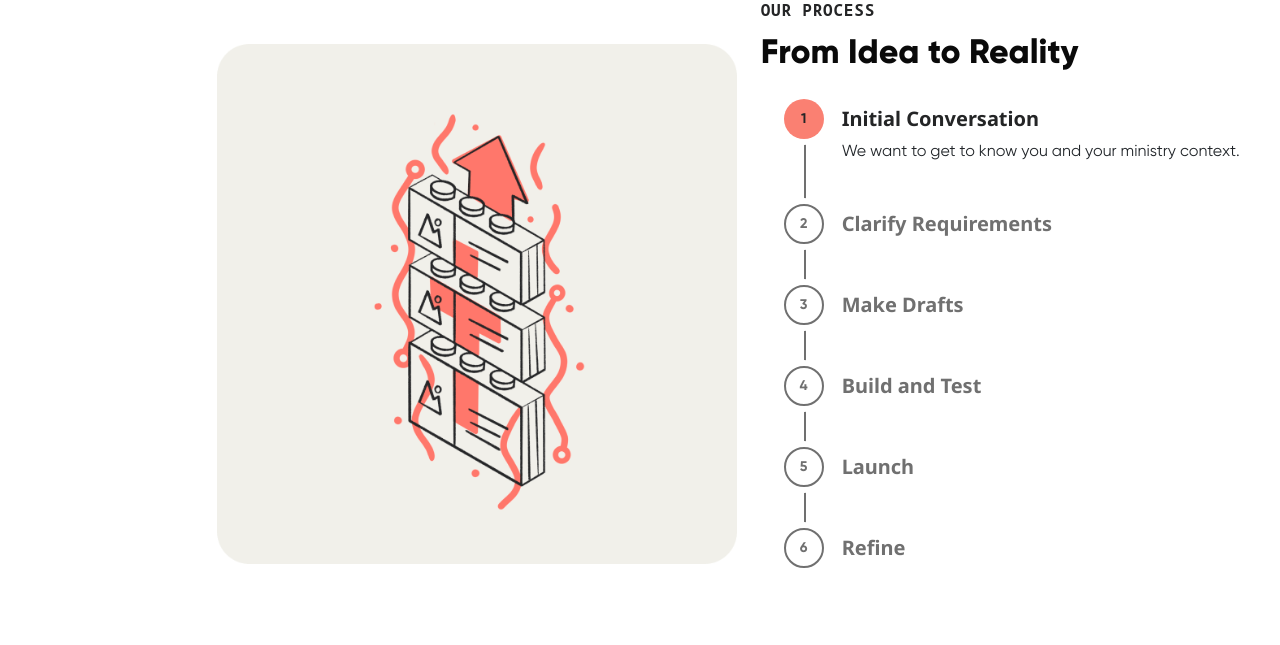
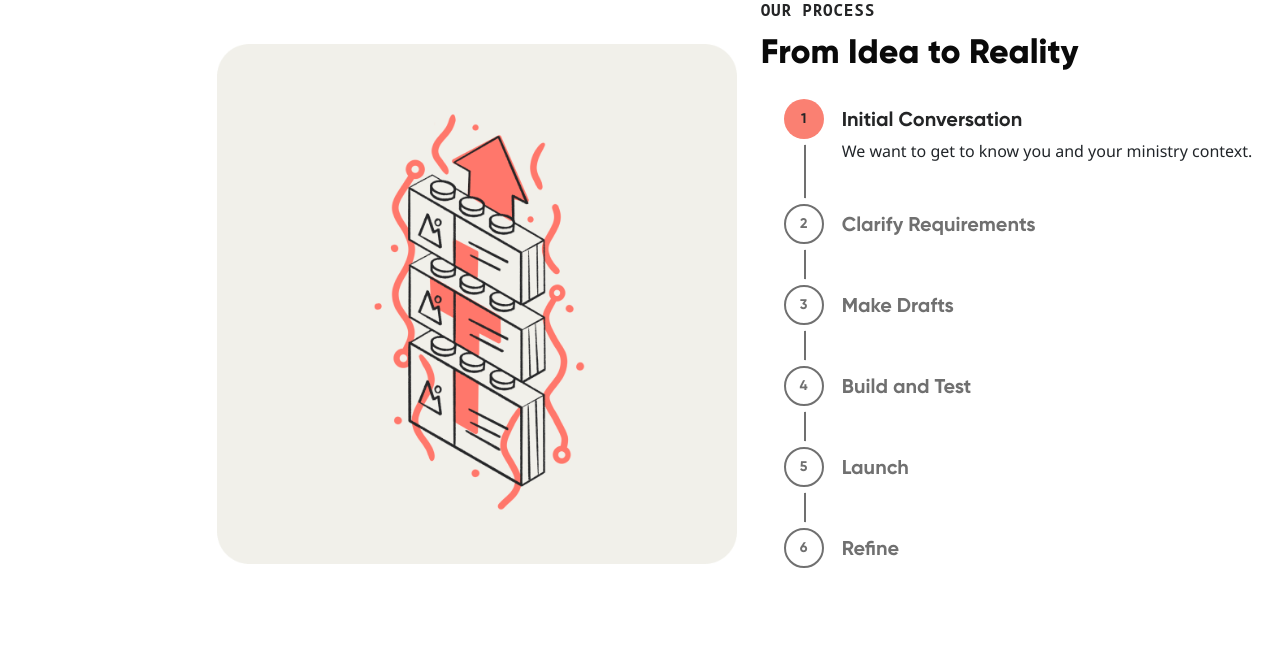
Before and after one commit to UpstreamCode/upstreamcode.github.io, a Jekyll site: the page built from _pages/partner.html, in a window 1280 px wide and 1400 px high, scrolled down 1709 px. Shown: the part 150-795 px from the top of the window. Built offline with Jekyll 4.4.1, drawn with Linux system fonts in a browser that asks for light colours; comment, search, counter and statistics services are not loaded.

Commit message:
Fixed the fonts.

```diff
--- a/_sass/base.scss
+++ b/_sass/base.scss
@@ -1013,7 +1013,7 @@ main {
 
       .accordion-button {
         color: map-get($neutral-colors, 6);
-        font-family: "Noto Sans", sans-serif;
+        font-family: Gilroy, sans-serif;
         font-size: 20px;
         font-style: normal;
         font-weight: 700;
@@ -1032,6 +1032,10 @@ main {
         &::after {
           content: none;
         }
+      }
+
+      .accordion-body {
+        font-family: "Noto Sans", sans-serif;
       }
 
       .accordion-number {
```
